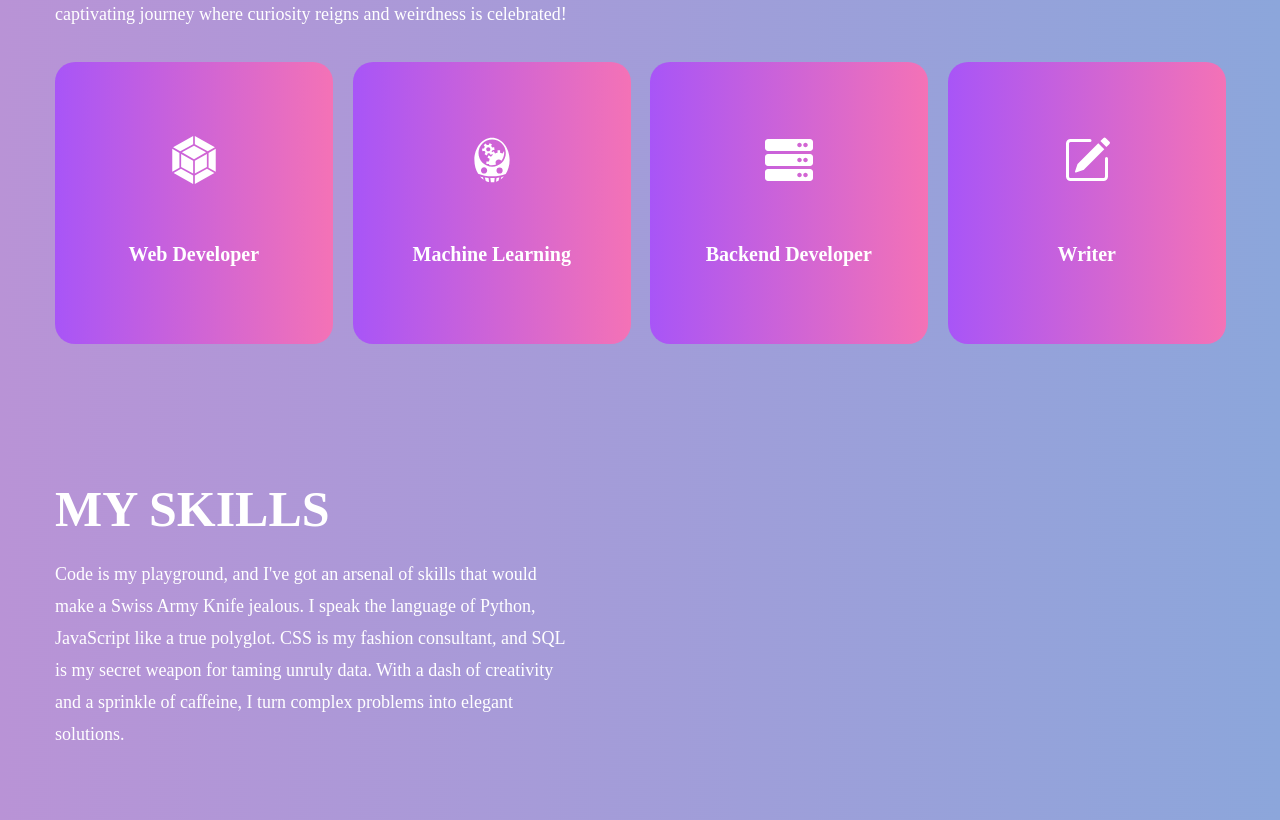
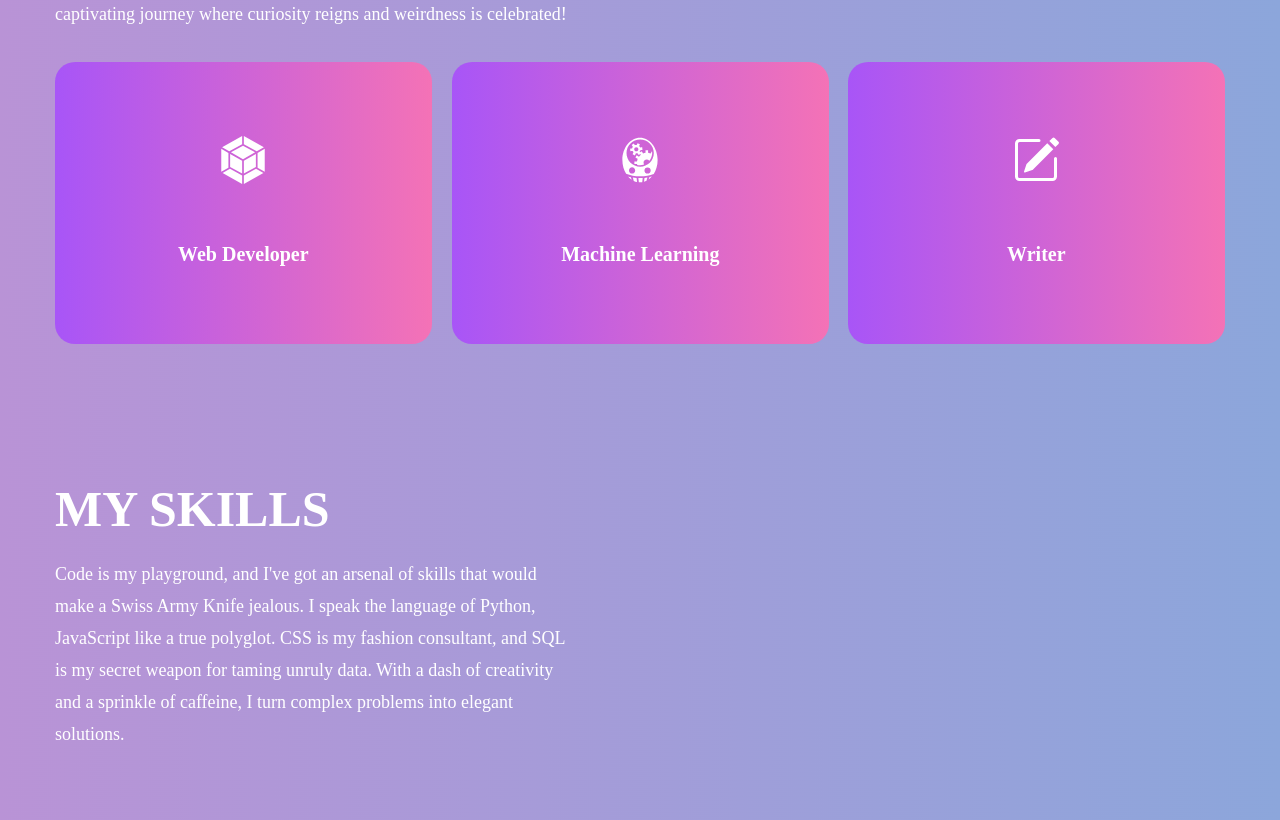
Before and after one commit to Tanishka-Garg/tanfolio, a React (Create React App) app: page / in a window 1280 px wide. Shown: the part 920-1740 px from the top of the page. Built offline with nearby package versions, Linux system fonts and the light colour scheme.

Commit message:
edited about section

```diff
--- a/src/components/About.js
+++ b/src/components/About.js
@@ -5,7 +5,6 @@ import { fadeIn } from "../motion";
 import { SiWebpack } from "react-icons/si";
 import { BsPencilSquare } from "react-icons/bs";
 import { GiArtificialIntelligence } from "react-icons/gi";
-import { FaServer } from "react-icons/fa";
 
 const About = () => {
   const ServiceCard = ({ title, icon }) => {
@@ -69,7 +68,7 @@ const About = () => {
             title={"Machine Learning"}
             icon={<GiArtificialIntelligence />}
           />
-          <ServiceCard title={"Backend Developer"} icon={<FaServer />} />
+
           <ServiceCard title={"Writer"} icon={<BsPencilSquare />} />
         </div>
       </div>
--- a/src/components/Work.js
+++ b/src/components/Work.js
@@ -1,7 +1,6 @@
 import React from "react";
 import { motion } from "framer-motion";
 import { fadeIn } from "../motion";
-import { FaGithub } from "react-icons/fa";
 
 import buzzbizz_img from "../assets/projectImg/buzzbizz.png";
 import listify_img from "../assets/projectImg/listify.png";
```
